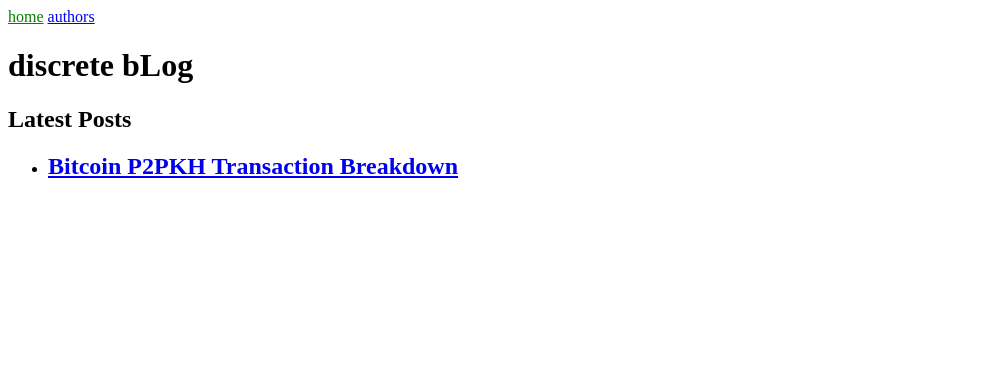
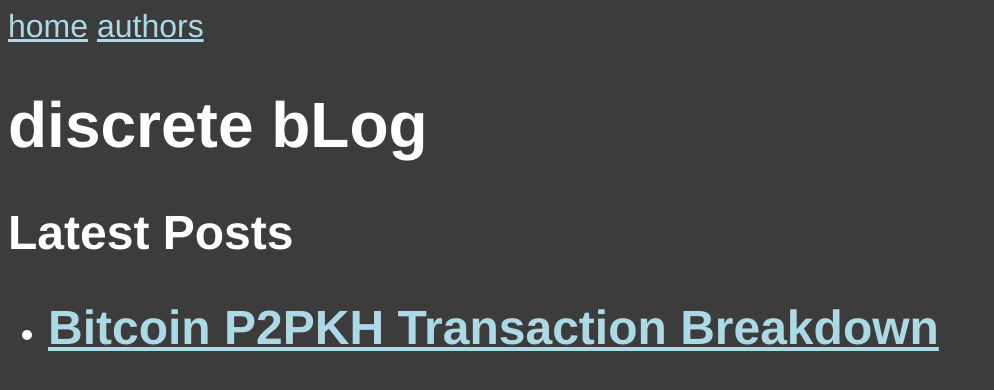
Before and after one commit to discrete-bLog/discrete-bLog.github.io, a Jekyll site: the page built from index.md, in a window 1280 px wide. Shown: the top 390 px of the page, without its empty margins (0-994 px from the left). Built offline with Jekyll 4.4.1, drawn with Linux system fonts in a browser that asks for light colours.

Commit message:
Make colors slightly better

```diff
--- a/_sass/main.scss
+++ b/_sass/main.scss
@@ -1,3 +1,26 @@
-.current {
-    color: green;
+
+$font-stack:    Helvetica, sans-serif;
+$primary-color: white;
+$background-color: rgb(60, 60, 60);
+
+body {
+    font: 200% $font-stack;
+    background-color: $background-color;
+    color: $primary-color;
 }
+
+a:link {
+    color: lightblue;
+}
+
+a:visited {
+    color: lightblue;
+}
+
+a:active {
+    color: lightpink;
+}
+
+a:hover {
+    color:mediumseagreen;
+}
```
